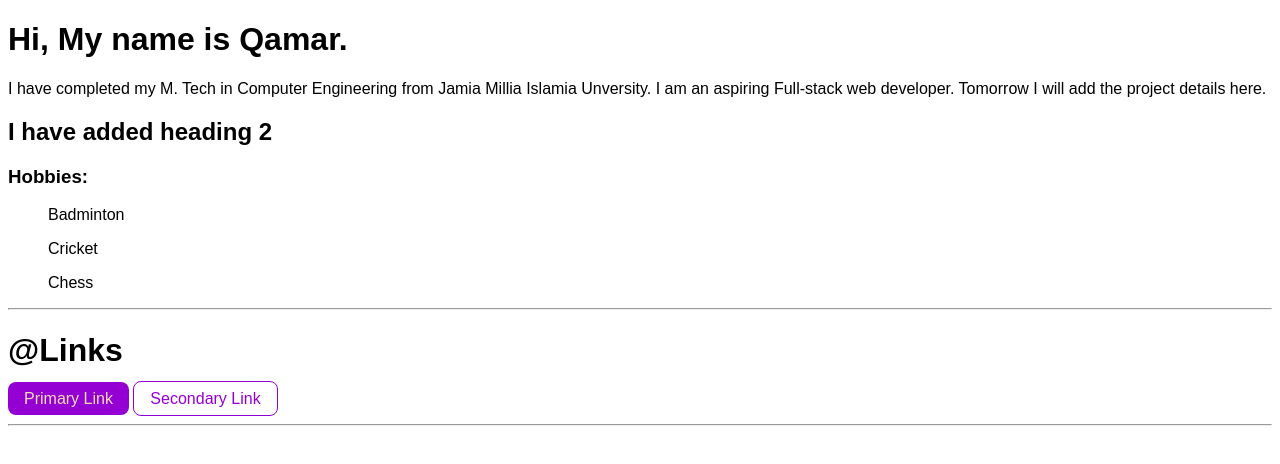
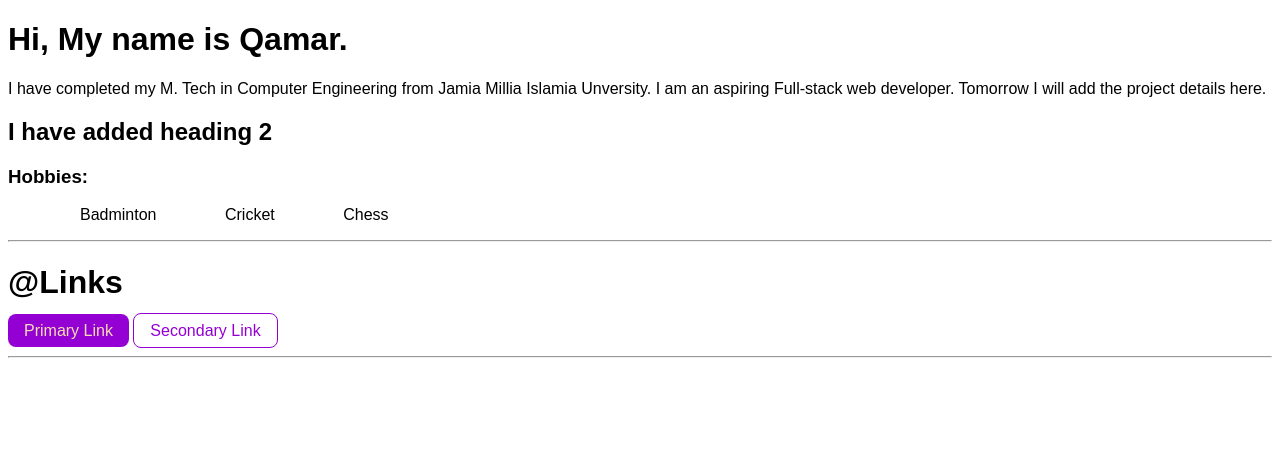
Before and after one commit to Qamar0745/MyPortfolio, a plain HTML site: page index.html in a window 1280 px wide. Drawn offline with Linux system fonts and the light colour scheme.

Commit message:
Added inline in list

```diff
--- a/index.html
+++ b/index.html
@@ -20,9 +20,9 @@
 
     <h3>Hobbies:</h3>
     <ul>
-        <p>Badminton</p>
-        <p>Cricket</p>
-        <p>Chess</p>
+        <p class="list-inline">Badminton</p>
+        <p class="list-inline">Cricket</p>
+        <p class="list-inline">Chess</p>
     </ul>
     <hr>
     <h1>@Links</h1>
--- a/styles.css
+++ b/styles.css
@@ -26,3 +26,8 @@ body{
 hr{
     margin: 1rem 0rem;
 }
+
+.list-inline{
+    display: inline;
+    padding: 0rem 2rem;
+}
```
